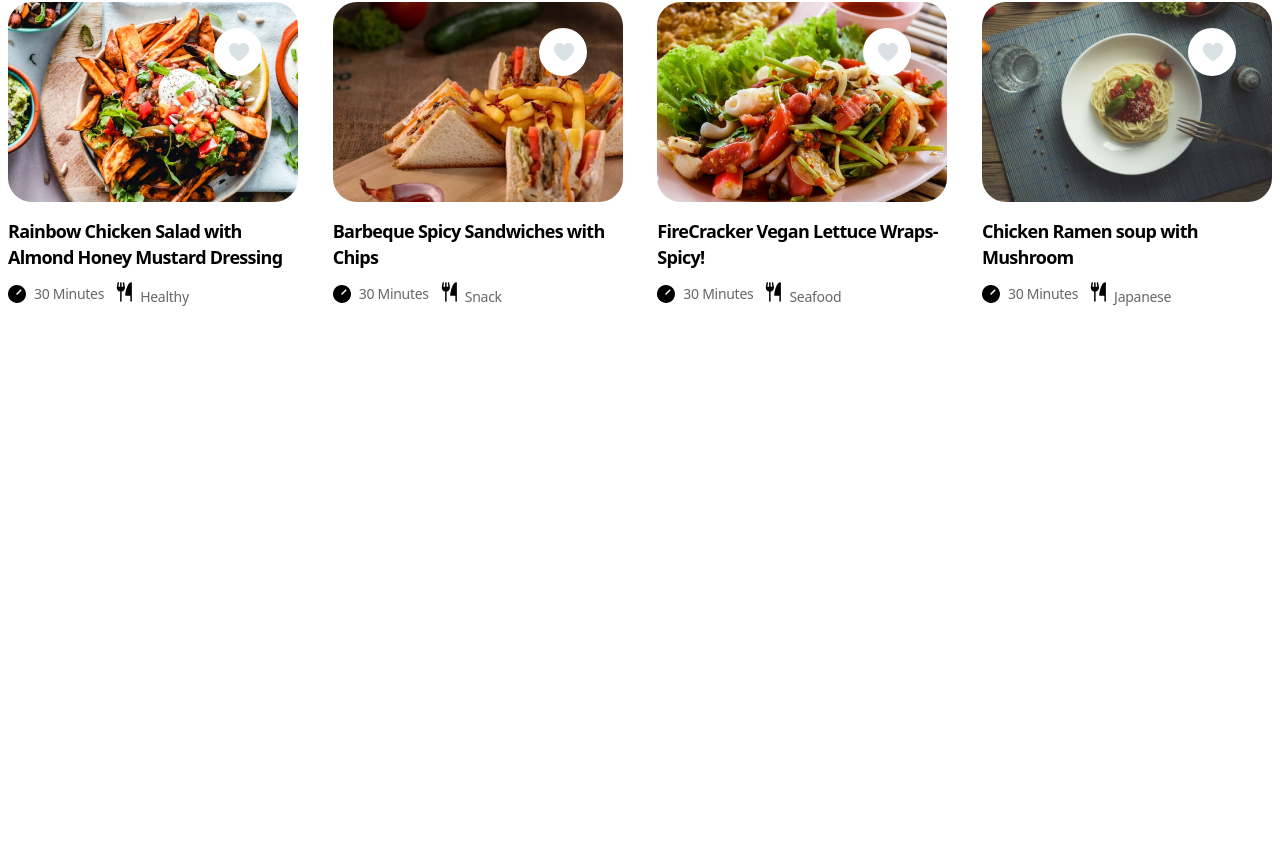
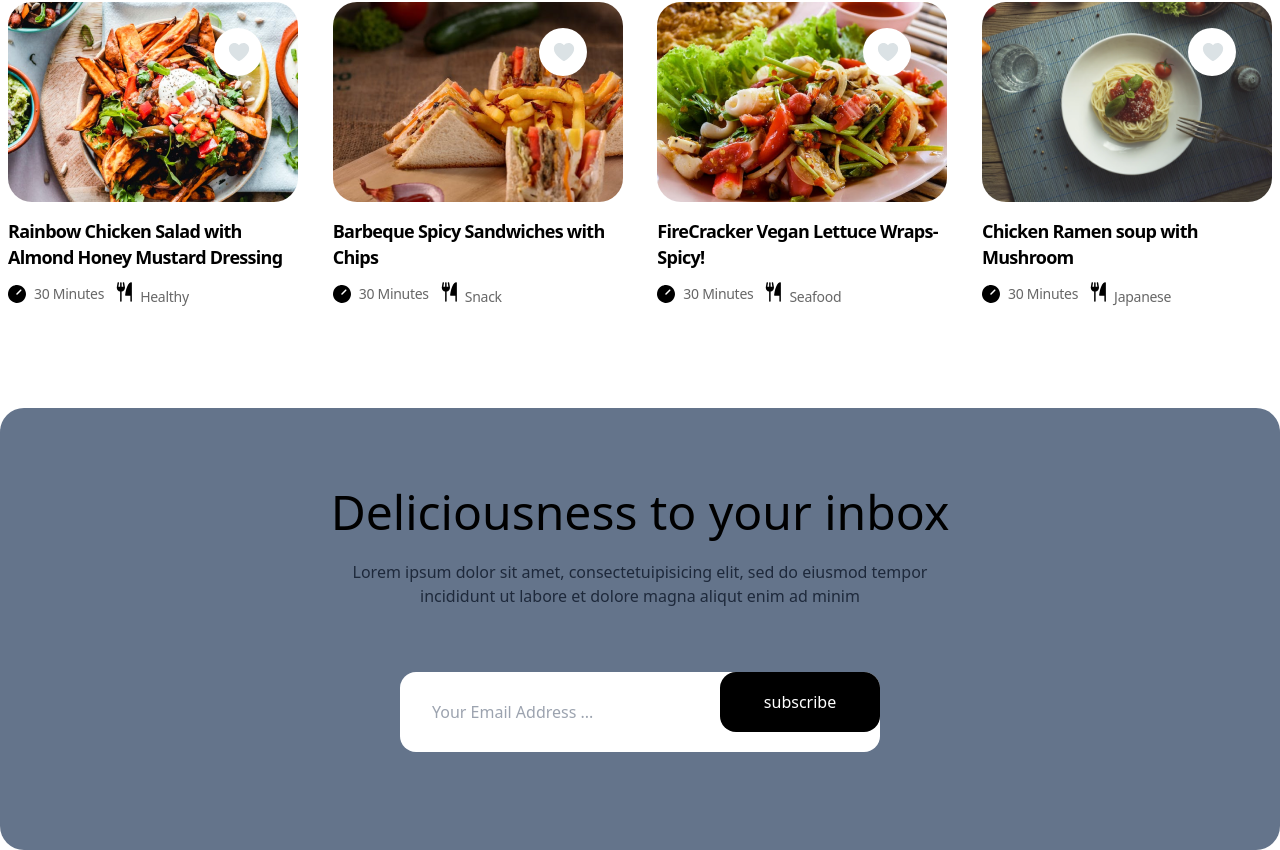
Before and after one commit to foodieland-project/foodieland-frontend, a React (Create React App) app: page /recipes in a window 1280 px wide. Shown: the part 3636-4486 px from the top of the page. Before the commit the page ends 4044 px from the top, so only its background shows below. Built offline with nearby package versions, Linux system fonts and the light colour scheme.

Commit message:
start subscribeCard component

```diff
--- a/src/App.js
+++ b/src/App.js
@@ -3,7 +3,8 @@ import Carousel from "./components/BasicComponents/Carousel/Carousel";
 import Recipe from "./components/BasicComponents/recipe";
 
 import Cooker from "./components/BasicComponents/cooker";
-import MoreRecipe from "./components/BasicComponents/moreRecipe"
+import MoreRecipe from "./components/BasicComponents/moreRecipe";
+import SubscribeCard from "./components/BasicComponents/subscribeCard"
 
 function App() {
   return (
@@ -12,6 +13,7 @@ function App() {
       <Recipe />
       <Cooker />
       <MoreRecipe />
+      <SubscribeCard/>
     </div>
   );
 }
--- /dev/null
+++ b/src/components/BasicComponents/subscribeCard/index.jsx
@@ -0,0 +1,23 @@
+import React from 'react';
+
+
+const SubscribeCard=()=> {
+  return (
+    <section className='bg-slate-500 w-[1280px] h-[442px] mx-auto  rounded-3xl flex flex-col items-center text-center'>
+        <div>
+            <h2 className='font-medium text-5xl mt-20 mb-6'>Deliciousness to your inbox</h2>
+            <div className='w-[620px]'>
+                <p className='font-light text-slate-800'>Lorem ipsum dolor sit amet, consectetuipisicing elit, sed do eiusmod tempor</p>
+                <p className='font-light text-slate-800'> incididunt ut labore et dolore magna aliqut enim ad minim </p>
+            </div>
+        </div>
+        <form className='flex mt-16 justify-center items-center w-[480px]  h-20 relative'>
+            <input type="email" name="email" placeholder='Your Email Address ...' className='w-full h-full p-8 rounded-2xl'/>
+            <button className='w-40 h-[60px] rounded-2xl bg-black text-white absolute top-0 right-0'> subscribe</button>
+        </form>
+
+    </section>
+  )
+}
+
+export default SubscribeCard;
```
